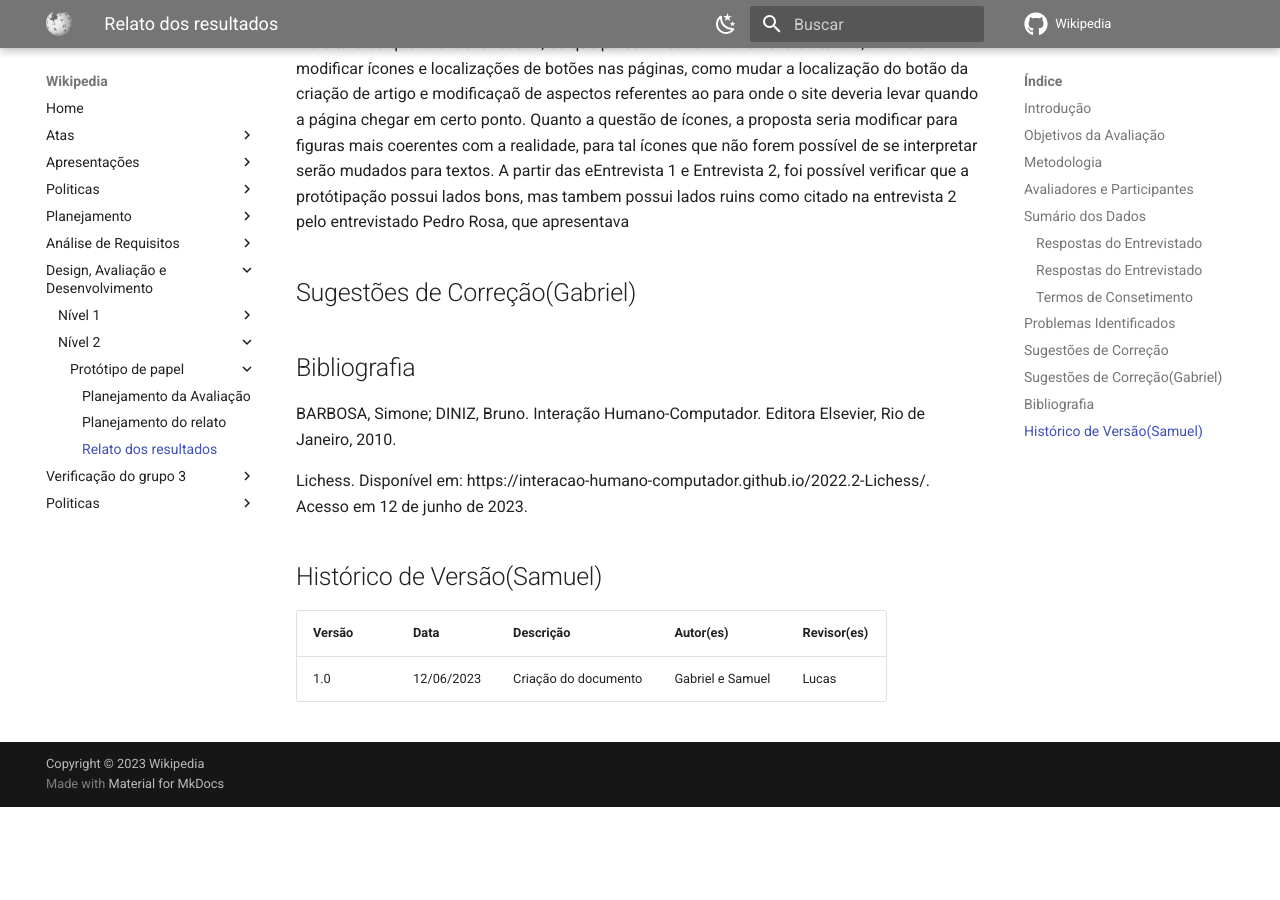
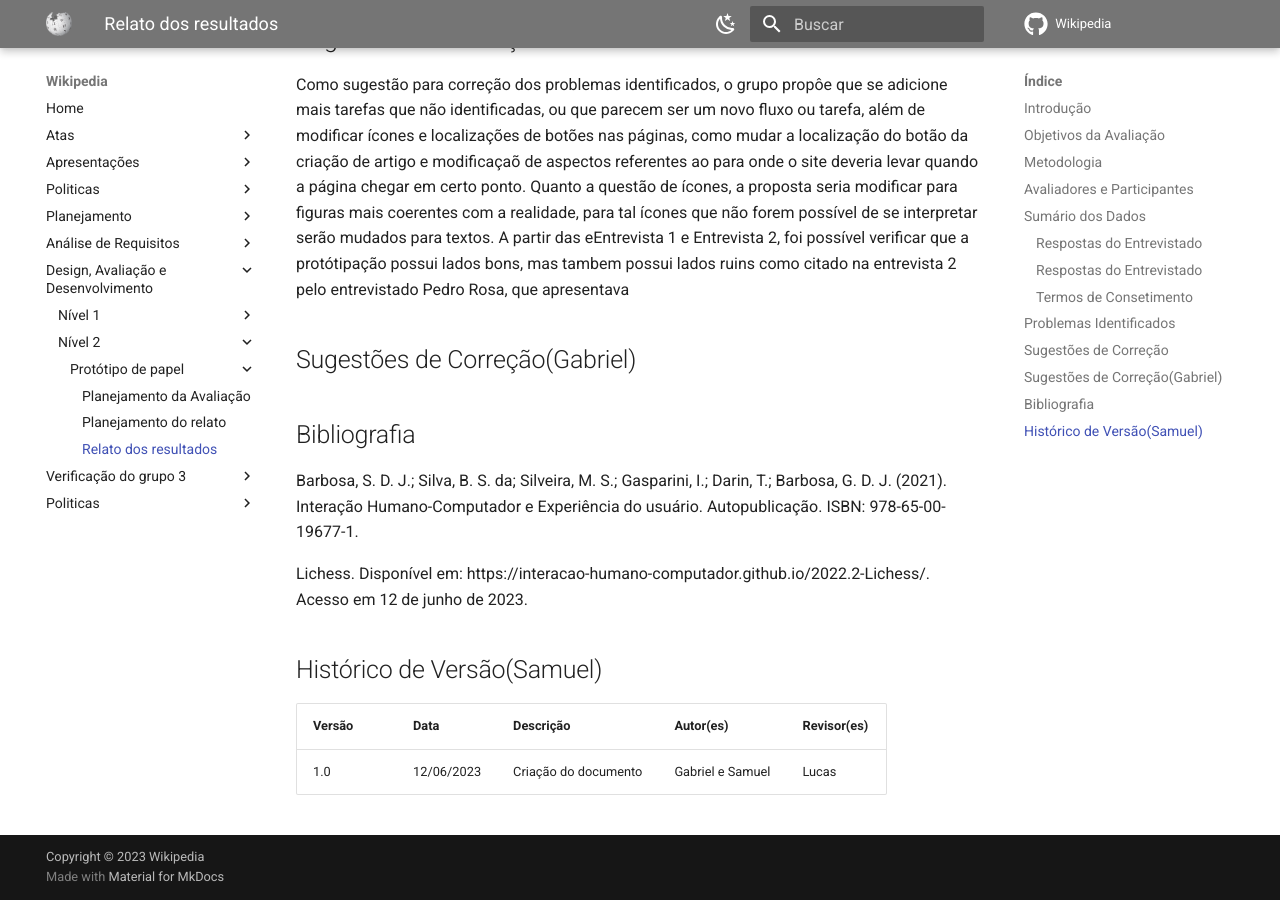
Before and after one commit to Interacao-Humano-Computador/2023.1-Wikipedia, an MkDocs documentation site: the page built from docs/design-avaliacao-desenvolvimento/nivel2/prototipoDePapel/relatoDosResultados.md, in a window 1280 px wide and 900 px high, scrolled down 4528 px. Built offline with MkDocs 1.6.1 and Material for MkDocs 9.7.7, drawn with Linux system fonts in a browser that asks for light colours; comment, search, counter and statistics services are not loaded; before the commit the page ends 5335 px from its top, so only the background shows below that; some of the changed text lies outside the part shown.

Commit message:
Adicionando consertos na bibliografia
Co-authored-by: SamuelGSouza <samuelgomes318@gmail.com>

```diff
--- a/docs/design-avaliacao-desenvolvimento/nivel2/prototipoDePapel/relatoDosResultados.md
+++ b/docs/design-avaliacao-desenvolvimento/nivel2/prototipoDePapel/relatoDosResultados.md
@@ -9,6 +9,8 @@ O objetivo do documento é reunir as informações e extrair dados a partir das
 ## Metodologia
 
 Antes de cada entrevista foi apresentado ao entrevistado o propósito daquela entrevista, e que atividades ele iria ver e verificar se as mesmas fazem sentido, dando sua expressa opinião sobre problemas que o mesmo poderia encontrar durante a realização daquelas atividades, para logo em seguida, citar que um termo foi enviado ao email de preferência do mesmo para confimar que entendeu o objetivo da mesma. Sobre o que foi realizado, primeiro foi pedido para realizar o fluxo de criação de artigo, depois contatar mentor, depois o de editar um artigo, depois de informar um erro e por último de criar uma discussão, todos tentando seguir o fluxo mais natural possível para se dominar o uso do wikipédia. Através dessa observação da exploração do usuário e possíveis comentários sobre ressalvas de fluxos que o mesmo discorda e acha que podem melhorar é esperado concluir com solidez a obtenção e entedimento dos dados.
+
+Os fluxos que serão analisados estão contidos na Tabela 2 do [planejamento da avaliação do protóripo de papel](../prototipoDePapel/planejamentoDaAvaliacaoPrototipoDePapel.md) o que no total somam 6 fluxos a serem representados por completo.
 
 ## Avaliadores e Participantes
 
@@ -109,7 +111,7 @@ A partir das eEntrevista 1 e Entrevista 2, foi possível verificar que a protót
 
 ## Bibliografia
 
-BARBOSA, Simone; DINIZ, Bruno. Interação Humano-Computador. Editora Elsevier, Rio de Janeiro, 2010.
+Barbosa, S. D. J.; Silva, B. S. da; Silveira, M. S.; Gasparini, I.; Darin, T.; Barbosa, G. D. J. (2021). Interação Humano-Computador e Experiência do usuário. Autopublicação. ISBN: 978-65-00-19677-1.
 
 Lichess. Disponível em: https://interacao-humano-computador.github.io/2022.2-Lichess/. Acesso em 12 de junho de 2023.
 
```
